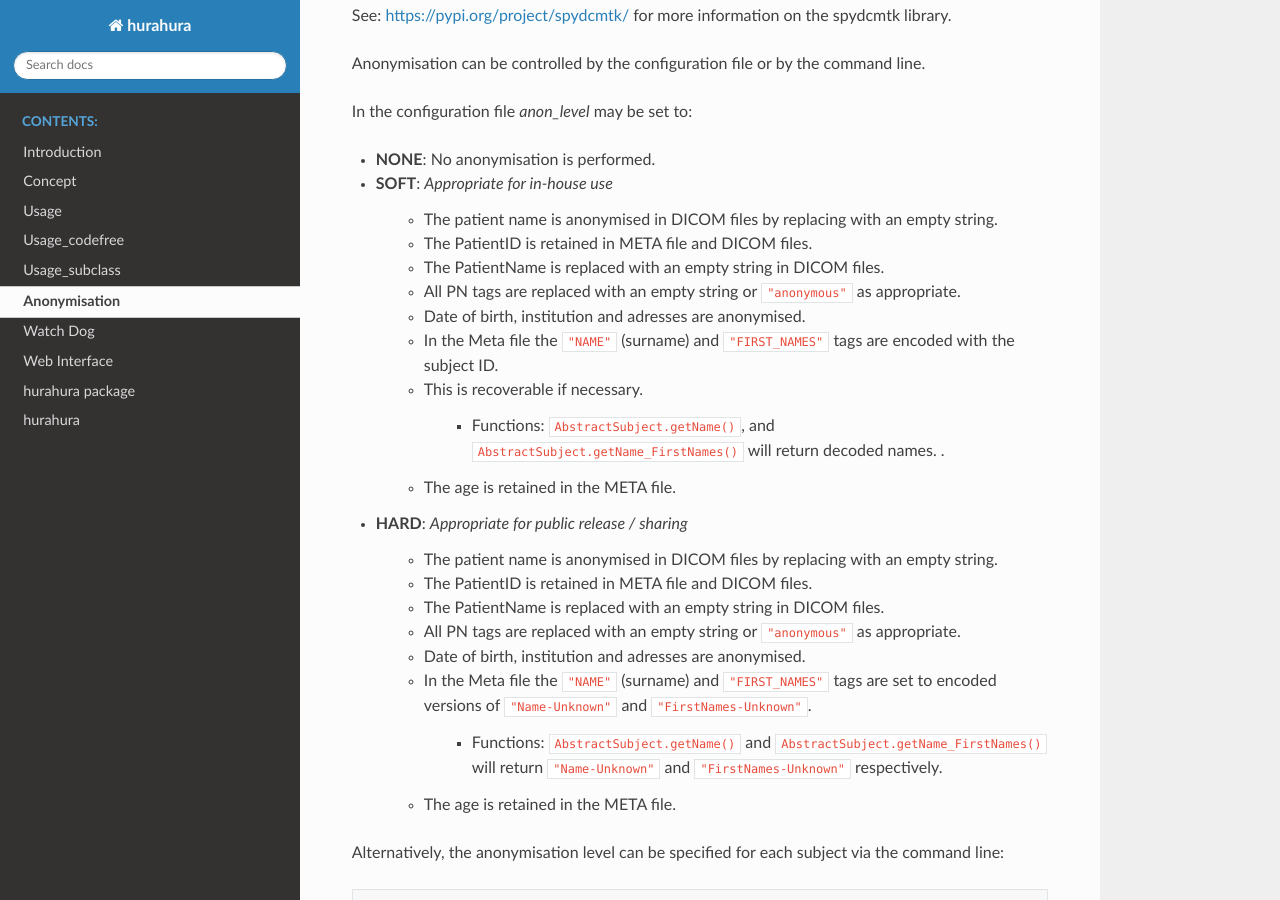
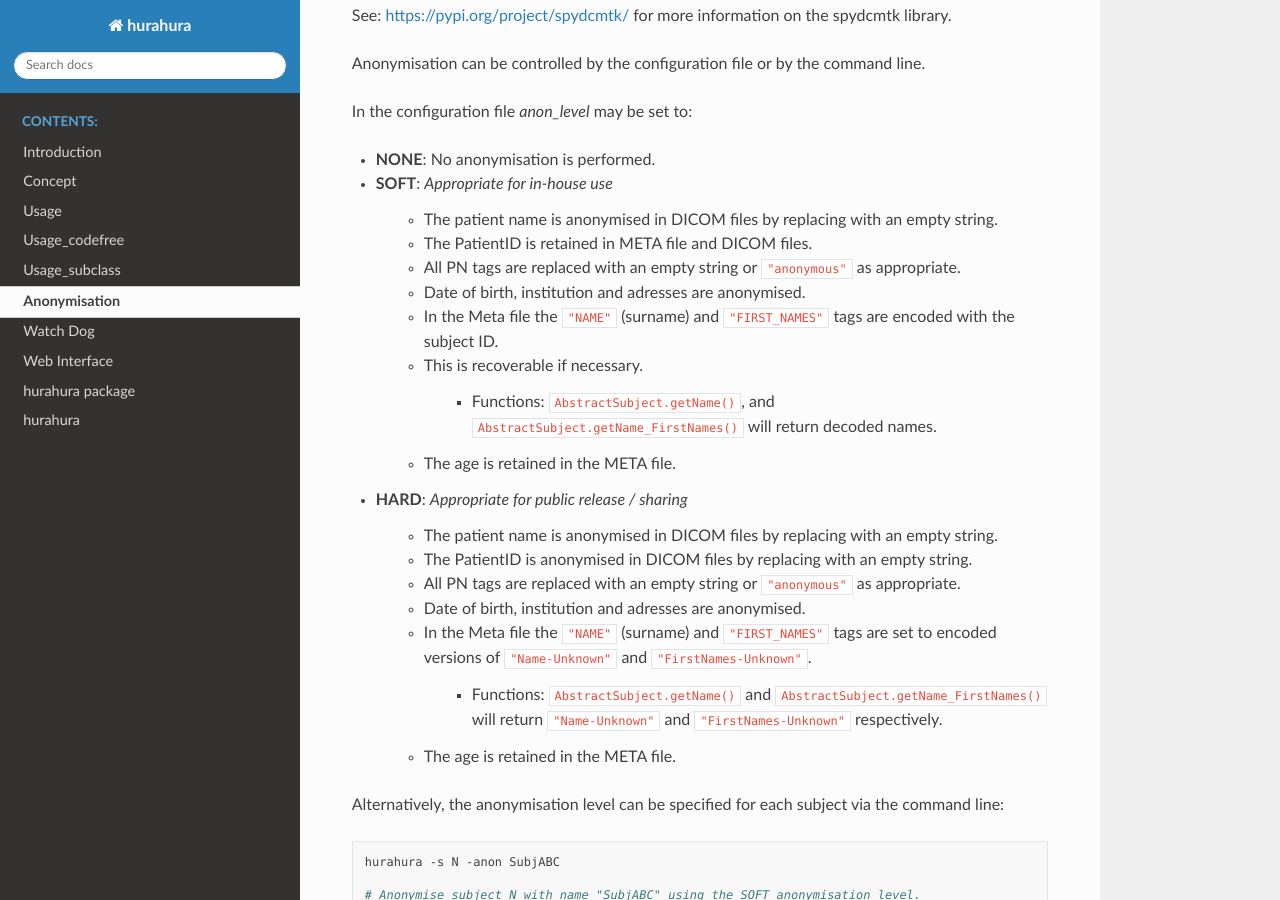
Before and after one commit to fraser29/hurahura, a Sphinx documentation site: the page built from docs/source/anonymisation.rst, in a window 1280 px wide and 900 px high, scrolled down 252 px. Built offline with Sphinx 7.4.7 and the Read the Docs theme 3.1.0, drawn with Linux system fonts in a browser that asks for light colours.

Commit message:
update anon docs

```diff
--- a/docs/source/anonymisation.rst
+++ b/docs/source/anonymisation.rst
@@ -18,19 +18,18 @@ In the configuration file *anon_level* may be set to:
 
     - The patient name is anonymised in DICOM files by replacing with an empty string.
     - The PatientID is retained in META file and DICOM files.
-    - The PatientName is replaced with an empty string in DICOM files.
     - All PN tags are replaced with an empty string or ``"anonymous"`` as appropriate.
     - Date of birth, institution and adresses are anonymised.
     - In the Meta file the ``"NAME"`` (surname) and ``"FIRST_NAMES"`` tags are encoded with the subject ID.
     - This is recoverable if necessary.
 
-        - Functions:  ``AbstractSubject.getName()``, and ``AbstractSubject.getName_FirstNames()`` will return decoded names. .
+        - Functions:  ``AbstractSubject.getName()``, and ``AbstractSubject.getName_FirstNames()`` will return decoded names.
     - The age is retained in the META file.
+
 - **HARD**: *Appropriate for public release / sharing*
 
     - The patient name is anonymised in DICOM files by replacing with an empty string.
-    - The PatientID is retained in META file and DICOM files.
-    - The PatientName is replaced with an empty string in DICOM files.
+    - The PatientID is anonymised in DICOM files by replacing with an empty string.
     - All PN tags are replaced with an empty string or ``"anonymous"`` as appropriate.
     - Date of birth, institution and adresses are anonymised.
     - In the Meta file the ``"NAME"`` (surname) and ``"FIRST_NAMES"`` tags are set to encoded versions of ``"Name-Unknown"`` and ``"FirstNames-Unknown"``.
```
